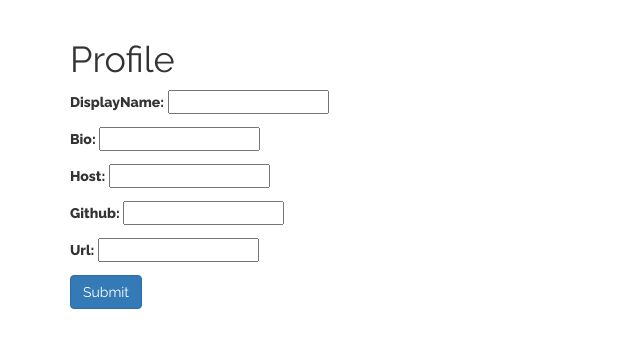
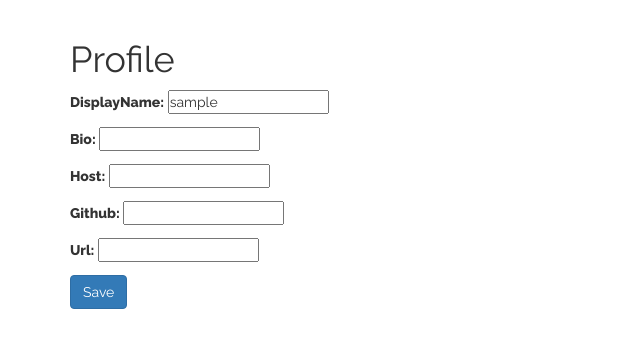
Before and after one commit to cmput404w19-project/group-project, a Django app: page /accounts/profile/edit/ in a window 1280 px wide. Shown: the part 52-400 px from the top of the page, without its empty margins (0-640 px from the left). Run offline with Django 3.2, Linux system fonts and the light colour scheme; the visitor is signed in with stand-in values (Sample User, id 1); data comes from the database, SQL or seed files in the repository; some libraries are stand-ins or nearby versions.

Commit message:
fix view edit profile

```diff
--- a/accounts/views.py
+++ b/accounts/views.py
@@ -47,7 +47,6 @@ def profile(request):
         # not login yet
         return redirect('/')
 
-
 def edit_profile(request):
     if request.user.is_authenticated:
         # user has login
@@ -56,11 +55,12 @@ def edit_profile(request):
             form = EditProfileForm(request.POST, instance=userprofile)
             if form.is_valid():
                 form.save()
+
                 # text = form.cleaned_data['displayName']
                 return redirect('/accounts/profile')
         else:
-            form = EditProfileForm()
             userprofile = UserProfile.objects.filter(user_id = request.user).first()
+            form = EditProfileForm(instance=userprofile)
             args = {'form': form, 'userprofile': userprofile}
             return render(request, 'edit_profile.html', args)
     else:
--- a/templates/edit_profile.html
+++ b/templates/edit_profile.html
@@ -8,7 +8,7 @@
 	<form method="post">
 		{% csrf_token %}
 		{{ form.as_p }}
-		<button class="btn btn-primary" type="submit">Submit</button>
+		<button class="btn btn-primary" type="submit">Save</button>
 	</form>
 </div>
 {% endblock %}
```
Also changed, not shown: 1 other file.
